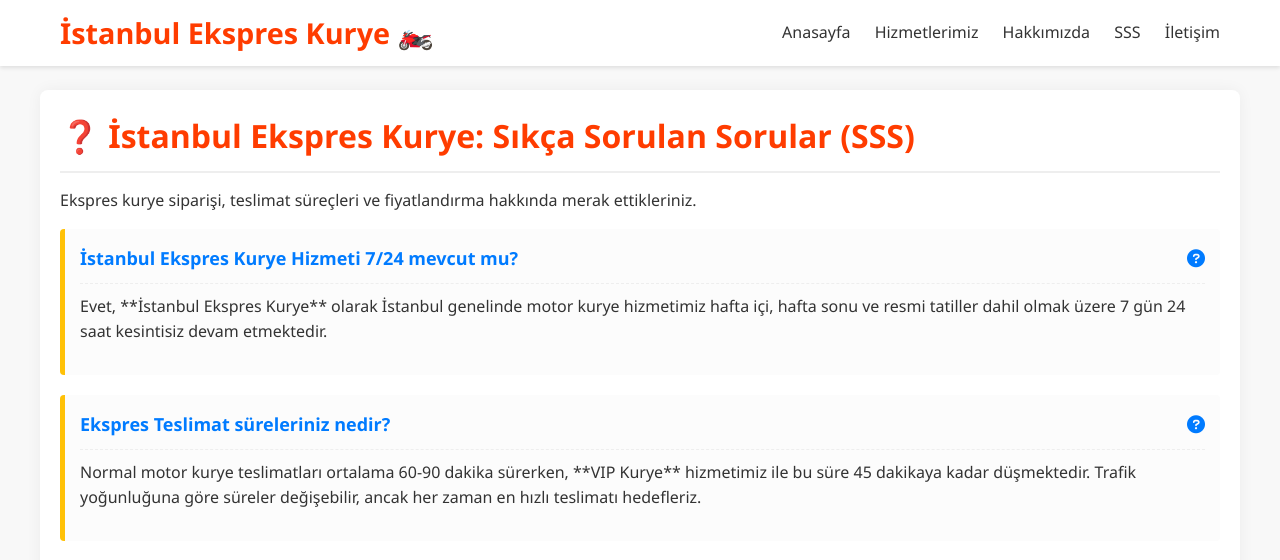
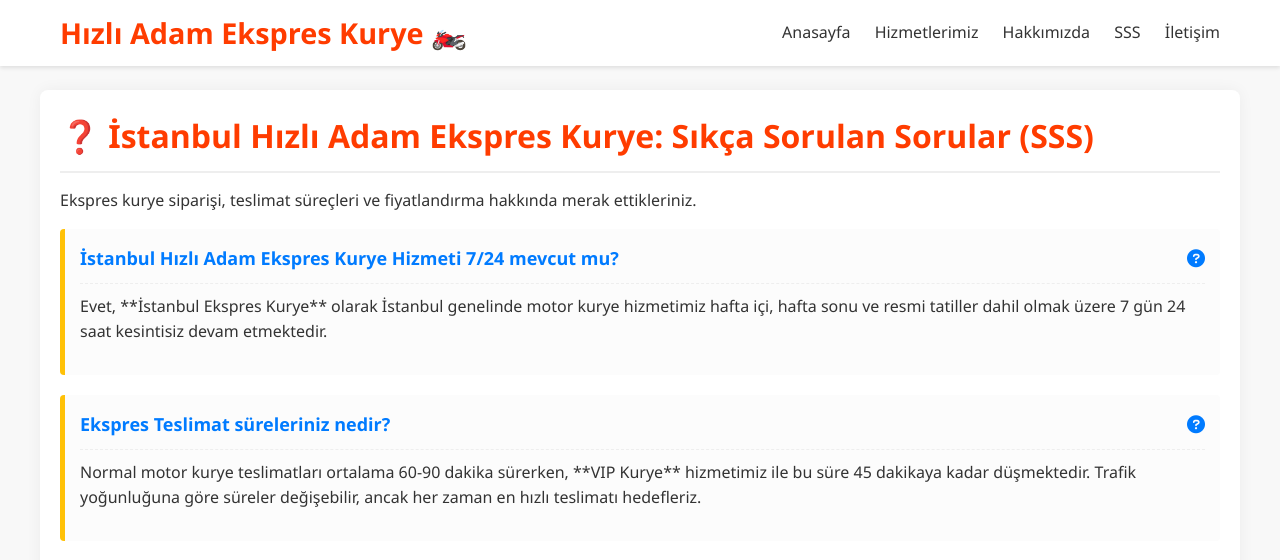
Before and after one commit to ekomeyda34/exprekurye, a plain HTML site: page sss.html in a window 1280 px wide. Shown: the top 560 px of the page. Drawn offline with Linux system fonts and the light colour scheme.

Commit message:
Update sss.html

```diff
--- a/sss.html
+++ b/sss.html
@@ -3,7 +3,7 @@
 <head>
   <meta charset="UTF-8">
   <meta name="viewport" content="width=device-width, initial-scale=1.0">
-  <title>Sıkça Sorulan Sorular (SSS) | İstanbul Ekspres Kurye Hakkında Bilgi</title>
+  <title>Sıkça Sorulan Sorular (SSS) | İstanbul Hızlı Adam Ekspres Kurye Hakkında Bilgi</title>
 
   <meta name="description" content="İstanbul Ekspres Kurye hakkında sıkça sorulan sorulara yanıtlar. Çalışma saatleri, ödeme yöntemleri, kargo takibi ve ekspres teslimat süreleri hakkında tüm detaylar.">
   <meta name="keywords" content="istanbul ekspres kurye sss, kurye çalışma saatleri, kurye ödeme yöntemleri, motor kurye teslimat süreleri, acil kurye soruları">
@@ -40,7 +40,7 @@
 
   <header>
     <div class="navbar">
-      <div class="logo"><a href="index.html">İstanbul Ekspres Kurye 🏍️</a></div>
+      <div class="logo"><a href="index.html">Hızlı Adam Ekspres Kurye 🏍️</a></div>
       <nav class="nav-links">
         <a href="index.html">Anasayfa</a>
         <a href="hizmetler.html">Hizmetlerimiz</a>
@@ -52,11 +52,11 @@
   </header>
 
   <section>
-    <h1>❓ İstanbul Ekspres Kurye: Sıkça Sorulan Sorular (SSS)</h1>
+    <h1>❓ İstanbul Hızlı Adam Ekspres Kurye: Sıkça Sorulan Sorular (SSS)</h1>
     <p>Ekspres kurye siparişi, teslimat süreçleri ve fiyatlandırma hakkında merak ettikleriniz.</p>
 
     <div class="faq-item">
-        <h3>İstanbul Ekspres Kurye Hizmeti 7/24 mevcut mu? <i class="fas fa-question-circle"></i></h3>
+        <h3>İstanbul Hızlı Adam Ekspres Kurye Hizmeti 7/24 mevcut mu? <i class="fas fa-question-circle"></i></h3>
         <div class="faq-answer">
             <p>Evet, **İstanbul Ekspres Kurye** olarak İstanbul genelinde motor kurye hizmetimiz hafta içi, hafta sonu ve resmi tatiller dahil olmak üzere 7 gün 24 saat kesintisiz devam etmektedir.</p>
         </div>
@@ -109,4 +109,5 @@
     </a>
   </div>
 </body>
+
 </html>
```
